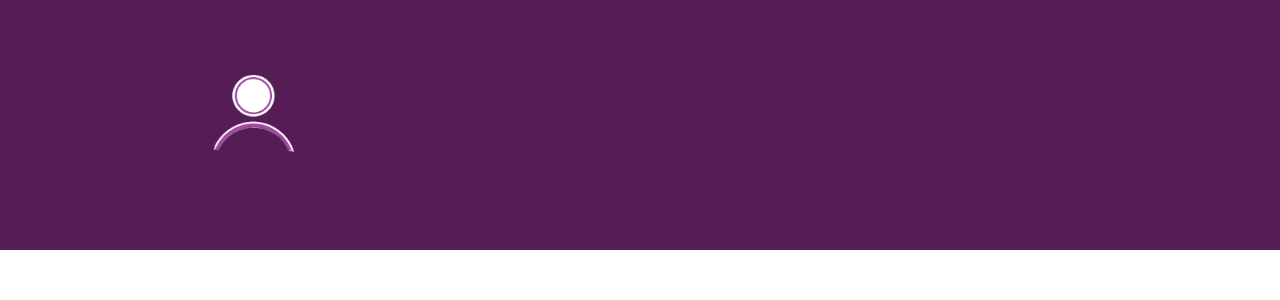
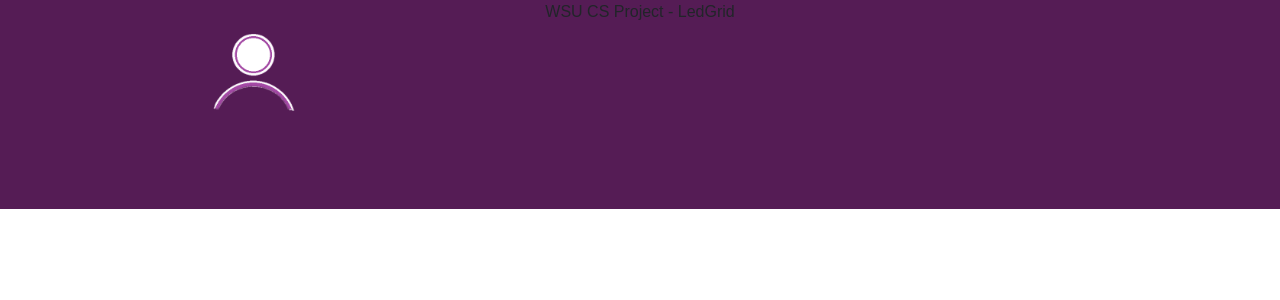
Before and after one commit to kingyeet9048/ledgrid_react, a React (Create React App) app: page / in a window 1280 px wide. Shown: the top 300 px of the page. Built offline with nearby package versions, Linux system fonts and the light colour scheme.

Commit message:
Working on the login

```diff
--- a/src/pages/Login.jsx
+++ b/src/pages/Login.jsx
@@ -1,11 +1,12 @@
 import React, { Component } from 'react';
 import LoginPerson from './../../public/login_person.png';
-import './../styles/_Login.scss';
+import '../styles/_Login.scss';
 
 class Login extends Component {
     render() {
         return(
             <div id="LoginContainer">
+                <header class="center" >WSU CS Project - LedGrid</header>
                 <img src={LoginPerson} className="profile" alt="profile" />
             </div>
         );
--- a/src/styles/_Login.scss
+++ b/src/styles/_Login.scss
@@ -1,3 +1,11 @@
+header {
+    margin-bottom: -65px;
+}
+
+.center {
+    text-align: center;
+}
+
 .profile {
     width: 480px;
     height: 250px;
```
